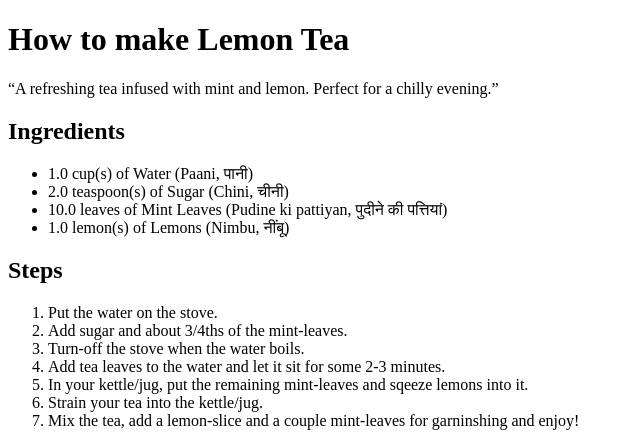
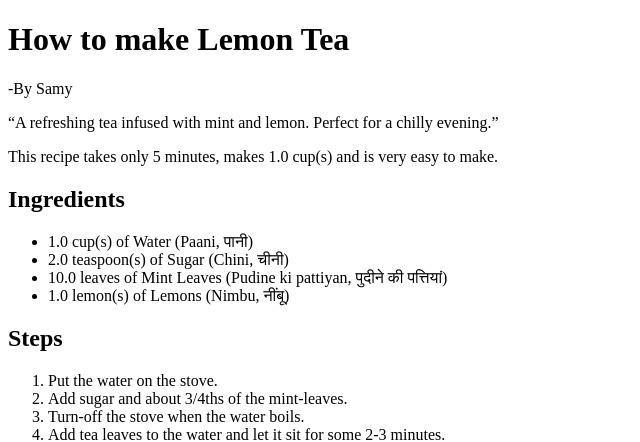
Before and after one commit to The5thAxiom/cookbook, a Flask app: page /recipe/1 in a window 1280 px wide. Shown: the top 442 px of the page, without its empty margins (0-640 px from the left). Run offline with Flask 2, Linux system fonts and the light colour scheme; data comes from the database, SQL or seed files in the repository; both versions use the stored data as it was after the commit.

Commit message:
individualRecipe template improved

```diff
--- a/Cookbook/controllers.py
+++ b/Cookbook/controllers.py
@@ -50,7 +50,23 @@ def recipeGET():
 def recipe(num):
     recipeById = models.Recipe.query.filter_by(id = num).first()
     if recipeById is not None:
-        return render_template("individualRecipe.html", **models.getFullRecipe(recipeById))
+        if recipeById.difficulty <= 1:
+            diff = "very easy"
+        elif recipeById.difficulty == 2:
+            diff = "easy"
+        elif recipeById.difficulty == 3:
+            diff = "fairly simple"
+        elif recipeById.difficulty == 4:
+            diff = "a bit tricky"
+        elif recipeById.difficulty >= 5:
+            diff = "quite tricky"
+        else:
+            diff = "fun"
+        context = {
+            "diff": diff,
+            "recipe": models.getFullRecipe(recipeById)
+        }
+        return render_template("individualRecipe.html", **context)
         #return jsonify(models.getFullRecipe(recipeById))
     else:
         return "invalid id"
--- a/Cookbook/models.py
+++ b/Cookbook/models.py
@@ -21,7 +21,7 @@ class Recipe(db.Model):
     #header_image = db.Column(db.Blob(), nullable = False)
     prep_time = db.Column(db.Integer, nullable = False)
     description = db.Column(db.Text, nullable = False)
-    difficulty = db.Column(db.String, nullable = False)
+    difficulty = db.Column(db.Integer, nullable = False)
     #contributor_id = db.Column(db.Integer, db.ForeignKey("Contributor.id"), nullable = False)
     contributor_id = db.Column(db.Integer, nullable = False)
     vegetarian = db.Column(db.Boolean, nullable = False)
--- a/Cookbook/templates/individualRecipe.html
+++ b/Cookbook/templates/individualRecipe.html
@@ -2,21 +2,23 @@
 <html>
 
 <head>
-    <title>{{name}}</title>
+    <title>{{recipe.name}}</title>
 </head>
 
 <body>
-    <h1> How to make {{name}}</h1>
-    <q>{{description}}</q>
+    <h1> How to make {{recipe.name}}</h1>
+    <p>-By {{recipe.contributor_name}}</p>
+    <q>{{recipe.description}}</q>
+    <p>This recipe takes only {{recipe.prep_time}} minutes, makes {{recipe.quantity}} {{recipe.unit}} and is {{diff}} to make.</p>
     <h2>Ingredients</h2>
     <ul>
-        {% for i in recipe_ingredients %}
+        {% for i in recipe.recipe_ingredients %}
         <li>{{i.quantity}} {{i.unit}} of {{i.english_name}} ({{i.hindi_name_latin}}, {{i.hindi_name_devnagari}})</li>
         {% endfor %}
     </ul>
     <h2>Steps</h2>
     <ol>
-        {% for step in recipe_steps %}
+        {% for step in recipe.recipe_steps %}
         <li>{{step.instruction}}</li>
         {% endfor %}
     </ol>
```
Also changed, not shown: Cookbook/Cookbook.db.
